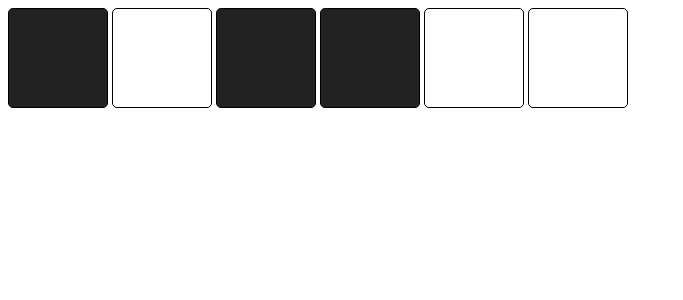
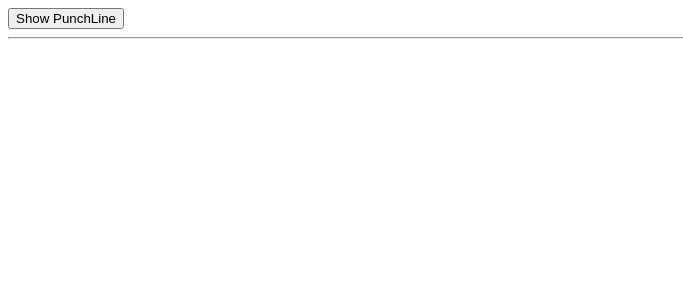
Before and after one commit to lawal-mj/react-state-practice, a React (Create React App) app: page / in a window 1280 px wide. Shown: the top 300 px of the page, without its empty margins (0-683 px from the left). Built offline with nearby package versions, Linux system fonts and the light colour scheme.

Commit message:
did the joke part bro

```diff
--- a/src/App.js
+++ b/src/App.js
@@ -1,55 +1,28 @@
 import React from "react"
-import boxes from "./boxes"
-import Box from "./Box"
 
-export default function App() {
-    const [squares, setSquares] = React.useState(boxes)
+export default function Joke(props) {
+    const [isShown, setIsShown] = React.useState(false)
 
-    function toggle(id) {
-        setSquares(function (prevState) {
-            let newList = []
-
-            for (let i = 0; i < prevState.length; i++) {
-                let currentItem = prevState[i]
-                if (currentItem.id === id) {
-                    newList.push({
-                        ...currentItem,
-                        on: !currentItem.on
-                    })
-                } else {
-                    newList.push(currentItem)
-                }
-            }
-            return newList
+    function toggle() {
+        setIsShown(function(prevValue) {
+            return !prevValue
 
         })
-        console.log(squares)
+    }
 
 
+    /**
+     * Challenge:
+     * - Create state `isShown` (boolean, default to `false`)
+     * - Add a button that toggles the value back and forth
+     */
+    return (
+        <div>
+            {props.setup && <h3>{props.setup}</h3>}
+           {isShown && <p>{props.punchline}</p> }
+            <button onClick={toggle}>Show PunchLine</button>
 
-        /**
-         * Challenge: use setSquares to update the
-         * correct square in the array.
-         *
-         * Make sure not to directly modify state!
-         *
-         * Hint: look back at the lesson on updating arrays
-         * in state if you need a reminder on how to do this
-         */
-    }
-
-    const squareElements = squares.map(square => (
-        <Box
-            key={square.id}
-            id={square.id}
-            on={square.on}
-            toggle={toggle}
-        />
-    ))
-
-    return (
-        <main>
-            {squareElements}
-        </main>
+            <hr />
+        </div>
     )
 }
```
